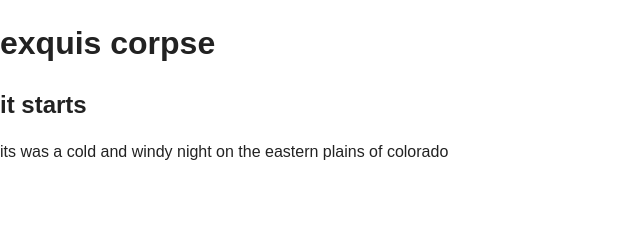
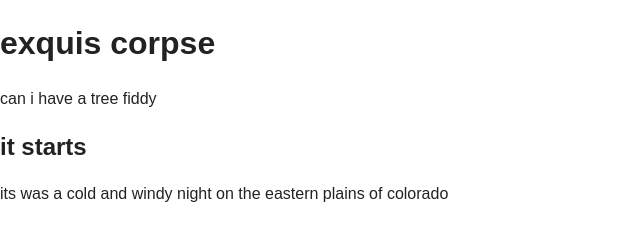
Before and after one commit to soorin1993/corpsey, a plain HTML site: page index.html in a window 1280 px wide. Shown: the whole page, without its empty margins (0-640 px from the left). Drawn offline with nearby package versions, Linux system fonts and the light colour scheme.

Commit message:
soo edit

```diff
--- a/index.html
+++ b/index.html
@@ -24,6 +24,8 @@
     <h1>exquis corpse</h1>
 </header>
 <main>
+
+<p>can i have a tree fiddy</p>
         <h2>it starts</h2>
         <p>its was a cold and windy night on the eastern plains of colorado</p>
 </main>
```
